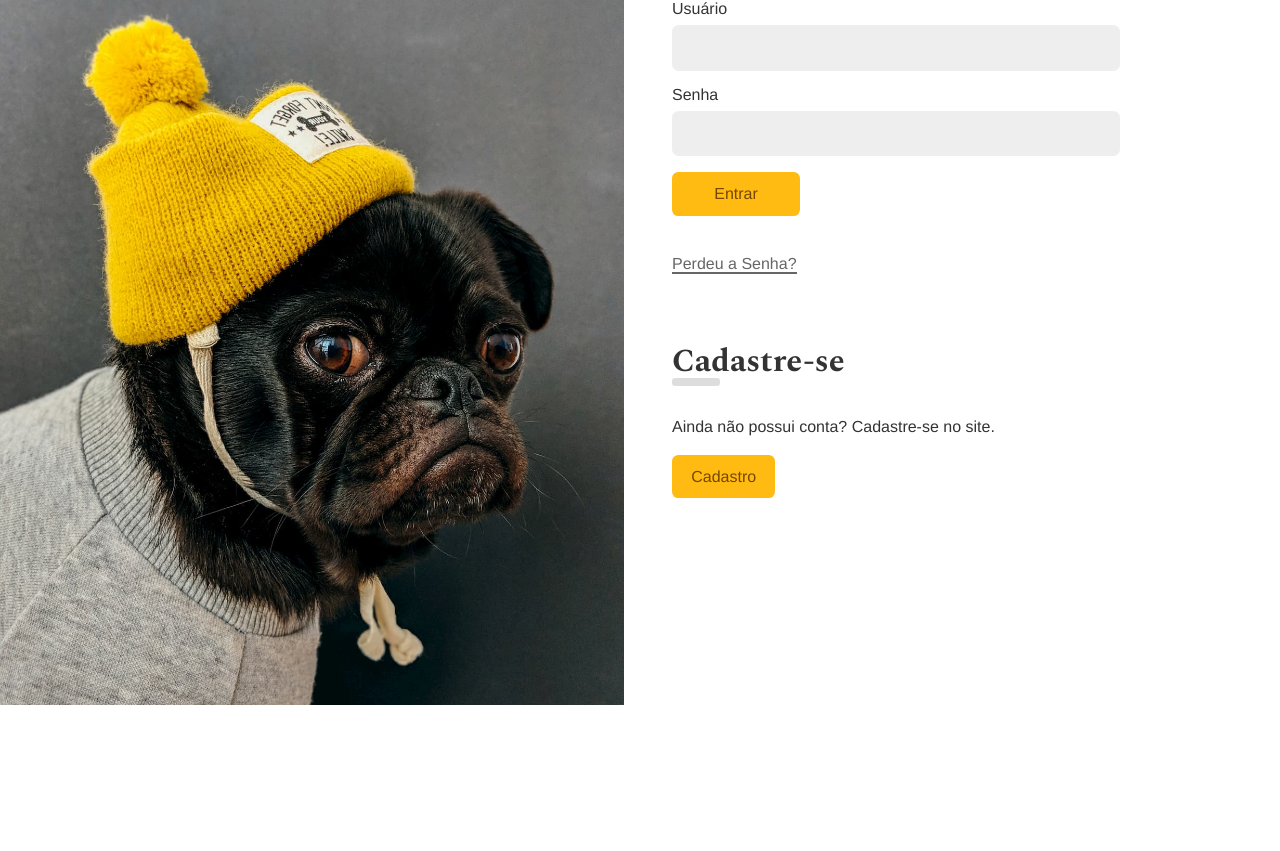
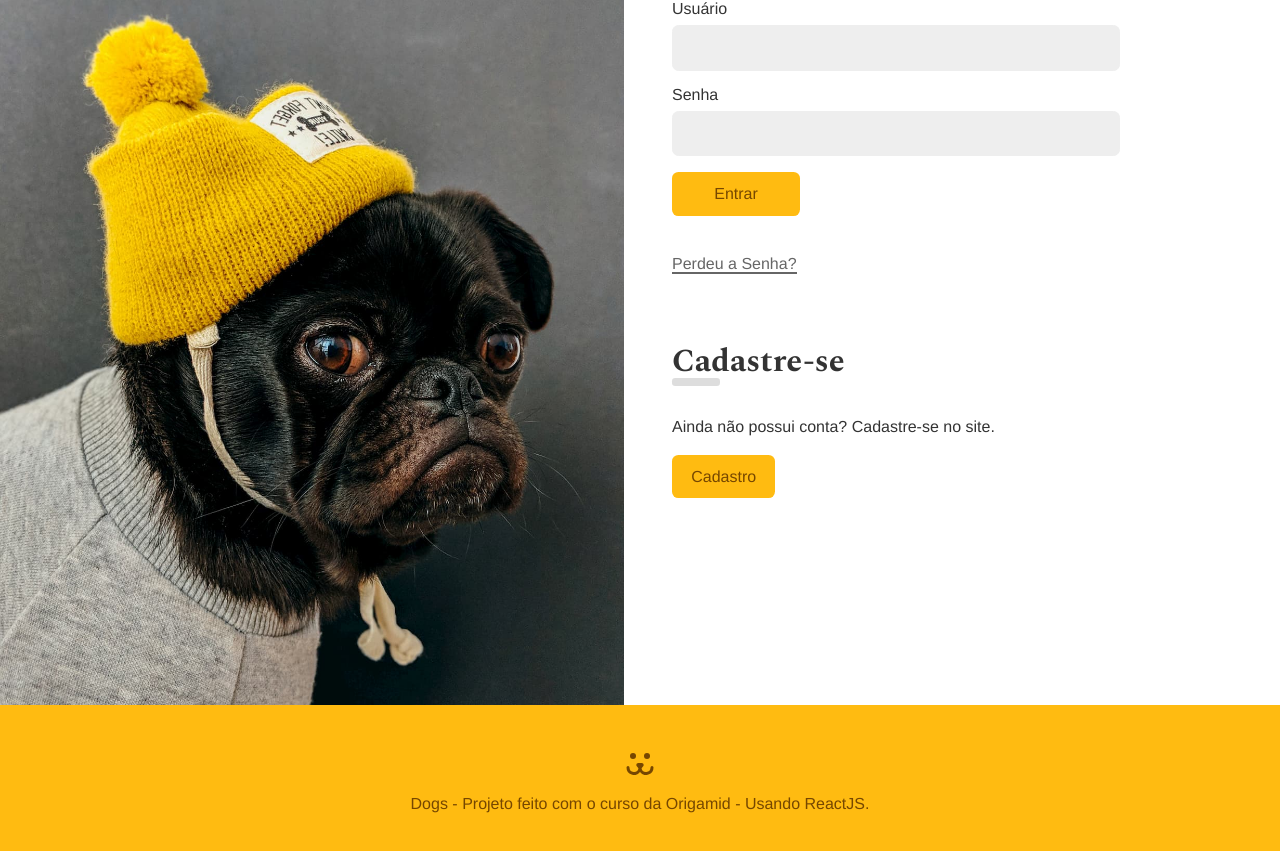
Before and after one commit to matheuspro94/dog-social-media, a React (Create React App) app: page /login in a window 1280 px wide. Shown: the part 159-1010 px from the top of the page. Before the commit the page ends 864 px from the top, so only its background shows below. Built offline with nearby package versions, Linux system fonts and the light colour scheme.

Commit message:
add footer

```diff
--- a/src/App.css
+++ b/src/App.css
@@ -1,4 +1,4 @@
-@import url('https://fonts.googleapis.com/css2?family=Spectral:wght@700&display=swap');
+@import url("https://fonts.googleapis.com/css2?family=Spectral:wght@700&display=swap");
 
 * {
   box-sizing: border-box;
@@ -9,7 +9,7 @@
   margin: 0px;
   color: #333;
   --type-first: Helvetica, Arial, sans-serif;
-  --type-second: 'Spectral', Georgia;
+  --type-second: "Spectral", Georgia;
   font-family: var(--type-first);
 }
 
@@ -66,7 +66,7 @@
 }
 
 .title::after {
-  content: '';
+  content: "";
   display: block;
   width: 1.5rem;
   height: 1.5rem;
@@ -90,3 +90,13 @@
     transform: initial;
   }
 }
+
+.App {
+  display: flex;
+  flex-direction: column;
+  min-height: calc(100vh + 10rem);
+}
+
+.appBody {
+  flex: 1;
+}
--- a/src/App.js
+++ b/src/App.js
@@ -14,10 +14,11 @@
 
 function App() {
   return (
-    <div>
+    <div className="App">
       <BrowserRouter>
         <UserStorage>
           <Header />
+          <main className="appBody">
             <Routes>
               <Route path="/" element={<Home />} />
               <Route path="login/*" element={<Login />} />
@@ -33,6 +34,7 @@
               <Route path="perfil/:user" element={<UserProfile />} />
               <Route path="*" element={<NotFound />} />
             </Routes>
+          </main>
           <Footer />
         </UserStorage>
       </BrowserRouter>
--- a/src/Components/Footer.js
+++ b/src/Components/Footer.js
@@ -1,8 +1,12 @@
 import React from 'react';
 import styles from './Footer.module.css';
+import { ReactComponent as Dogs } from '../Assets/dogs-footer.svg'
 
 const Footer = () => {
-  return <div className={styles.footer}></div>;
+  return <footer className={styles.footer}>
+    <Dogs />
+    <p>Dogs - Projeto feito com o curso da Origamid - Usando ReactJS.</p>
+  </footer>;
 };
 
 export default Footer;
--- a/src/Components/Footer.module.css
+++ b/src/Components/Footer.module.css
@@ -0,0 +1,11 @@
+.footer {
+  background-color: #fb1;
+  padding: 3rem 1rem 0 1rem;
+  height: 10rem;
+  text-align: center;
+  color: #764701;
+}
+
+.footer p {
+  margin-top: 1rem;
+}
```
Lines whose indentation alone changed are shown as unchanged.
